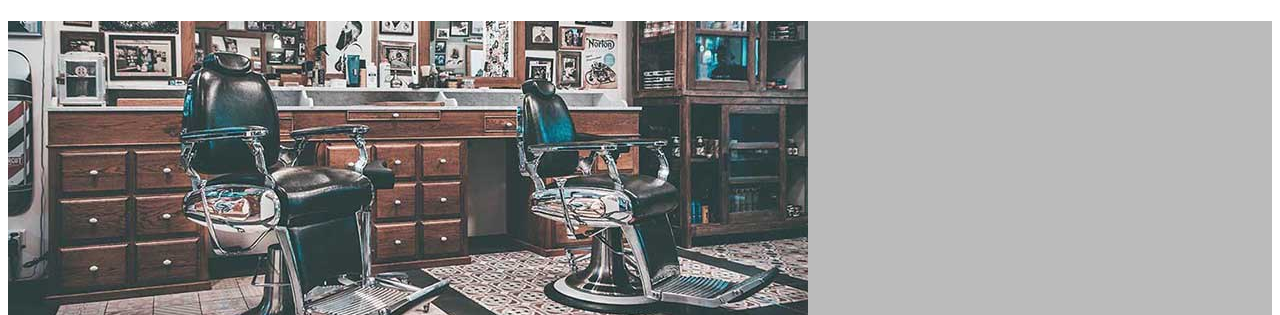
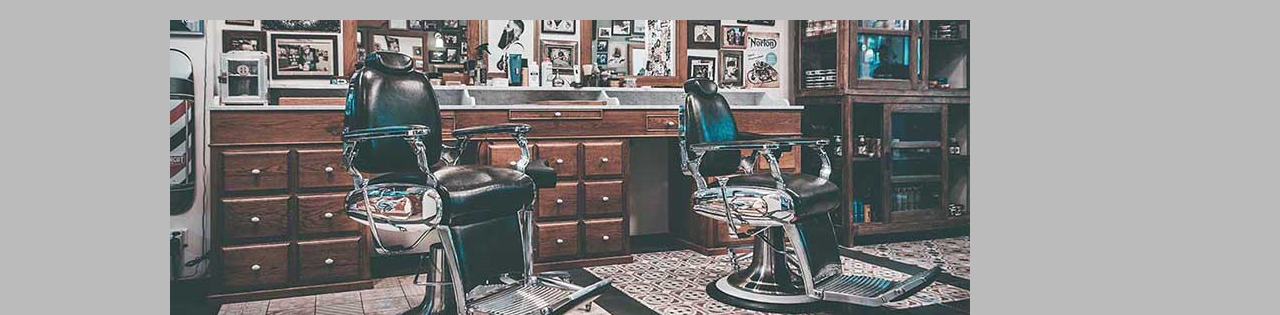
Before and after one commit to ProfXaxa/front-end, a plain HTML site: page produtos.html in a window 1280 px wide. Shown: the top 315 px of the page. Drawn offline with Linux system fonts and the light colour scheme.

Commit message:
resetCss1

```diff
--- a/produtos.css
+++ b/produtos.css
@@ -1,5 +1,6 @@
 header{
     background: #bbbbbb;
+    padding: 20px 0;
 }
 nav li{
     display: inline;
@@ -12,3 +13,8 @@ nav a{
     font-size: 22px;
     text-decoration: none;
 }
+.caixa{
+    position: relative;
+    width: 940px;
+    margin: 0 auto;
+}
--- a/produtos.html
+++ b/produtos.html
@@ -4,10 +4,12 @@
     <meta charset="UTF-8">
     <meta name="viewport" content="width=device-width, initial-scale=1.0">
     <title>Produtos - Barbearia Alura</title>
+    <link rel="stylesheet" href="reset.css">
     <link rel="stylesheet" href="produtos.css">
 </head>
 <body>
     <header>
+        <div class="caixa">
             <h1><img src="img/banner.jpg" alt=""></h1>
             <nav>
                 <ul>
@@ -15,6 +17,7 @@
                     <li><a href="produtos.html">Produtos</a></li>
                     <li><a href="contato.html">Contato</a></li>
                 </ul>
+            </div>
         </nav>
     </header>
 
```
Lines whose indentation alone changed are shown as unchanged.
